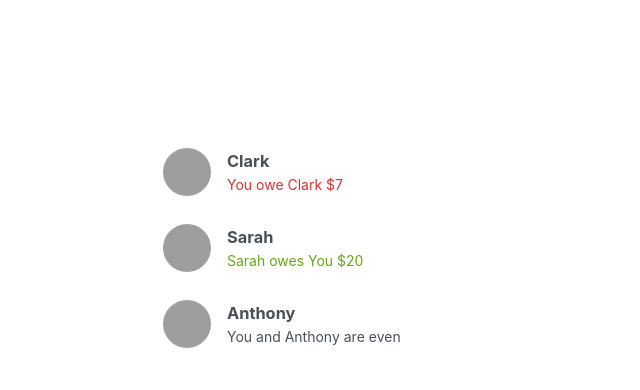
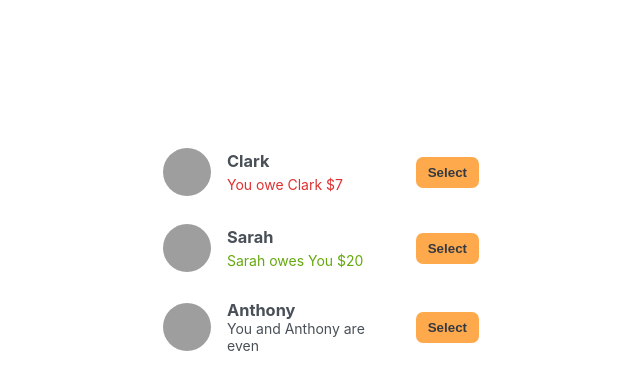
Before and after one commit to AbdullahiAbdulganiyu/eat-n-split, a React (Create React App) app: page / in a window 1280 px wide. Shown: the top 390 px of the page, without its empty margins (79-719 px from the left). Built offline with nearby package versions, Linux system fonts and the light colour scheme; grey boxes are pictures that could not be loaded.

Commit message:
adding a button

```diff
--- a/src/App.js
+++ b/src/App.js
@@ -56,6 +56,7 @@ function Friend({ friend }) {
         </p>
       )}
       {friend.balance === 0 && <p>You and {friend.name} are even</p>}
+      <button className="button">Select</button>
     </li>
   );
 }
```
